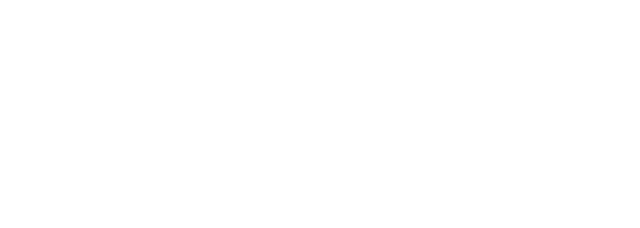
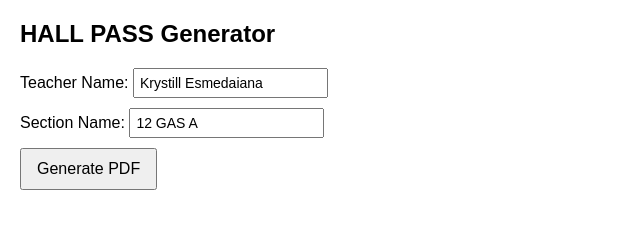
Before and after one commit to weskrys/hall-pass-don-g, a plain HTML site: page index.html in a window 1280 px wide. Shown: the whole page, without its empty margins (0-640 px from the left). Drawn offline with nearby package versions, Linux system fonts and the light colour scheme.

Commit message:
Update index.html

```diff
--- a/index.html
+++ b/index.html
@@ -1,4 +1,33 @@
-<script>
+<!DOCTYPE html>
+<html lang="en">
+<head>
+    <meta charset="UTF-8" />
+    <title>HALL PASS Generator</title>
+    <script src="https://cdnjs.cloudflare.com/ajax/libs/jspdf/2.5.1/jspdf.umd.min.js"></script>
+    <style>
+        body {
+            font-family: Arial, sans-serif;
+            margin: 20px;
+        }
+        input {
+            margin-bottom: 10px;
+            padding: 5px;
+            font-size: 14px;
+        }
+        button {
+            padding: 10px 15px;
+            font-size: 16px;
+            cursor: pointer;
+        }
+    </style>
+</head>
+<body>
+    <h2>HALL PASS Generator</h2>
+    <label>Teacher Name: <input type="text" id="teacher" value="Krystill Esmedaiana" /></label><br />
+    <label>Section Name: <input type="text" id="section" value="12 GAS A" /></label><br />
+    <button onclick="generatePDF()">Generate PDF</button>
+
+    <script>
     async function generatePDF() {
         const { jsPDF } = window.jspdf;
         const doc = new jsPDF({
@@ -43,3 +72,6 @@
         };
     }
 </script>
+
+</body>
+</html>
```
